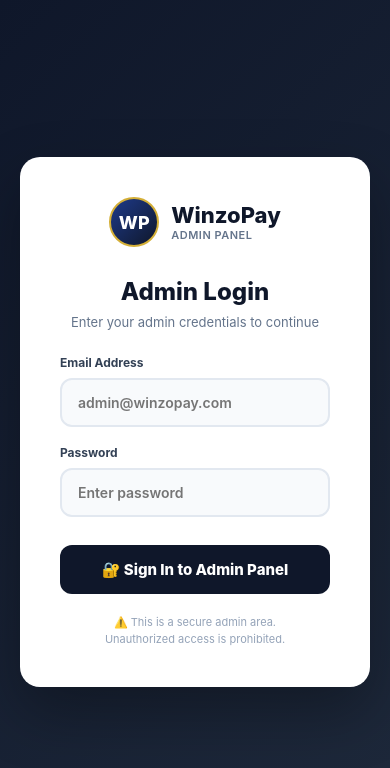
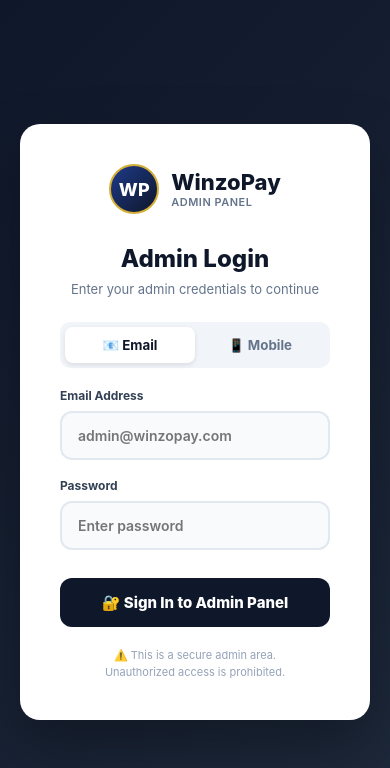
Before and after one commit to zoyakamran210204-cmyk/winzopay-admin, a React (Create React App) app: page / in a window 390 px wide. Shown: the top 768 px of the page. Built offline with nearby package versions, Linux system fonts and the light colour scheme.

Commit message:
feat: admin login toggle email/mobile

```diff
--- a/src/pages/AdminLoginPage.js
+++ b/src/pages/AdminLoginPage.js
@@ -8,7 +8,11 @@
     const navigate = useNavigate();
     const { login } = useAdminAuth();
 
+    // Naya state: Login method (Email ya Mobile)
+    const [loginMethod, setLoginMethod] = useState('email');
+
     const [email, setEmail] = useState('');
+    const [mobile, setMobile] = useState('');
     const [password, setPassword] = useState('');
     const [loading, setLoading] = useState(false);
     const [error, setError] = useState('');
@@ -19,7 +23,12 @@
         setLoading(true);
 
         try {
-            const res = await api.post('/auth/login', { email, password });
+            // Agar Email select hai to email bhejenge, warna mobile
+            const payload = loginMethod === 'email'
+                ? { email: email, password }
+                : { mobile: mobile, password };
+
+            const res = await api.post('/auth/login', payload);
 
             // Check if user is admin
             if (res.data.user.role !== 'Admin') {
@@ -53,9 +62,41 @@
                 <h1 className="adm-login-title">Admin Login</h1>
                 <p className="adm-login-sub">Enter your admin credentials to continue</p>
 
+                {/* 👈 NAYA: Email / Mobile Toggle Switch */}
+                <div style={{ display: 'flex', background: '#f1f5f9', padding: '5px', borderRadius: '10px', marginBottom: '20px' }}>
+                    <button
+                        type="button"
+                        onClick={() => { setLoginMethod('email'); setError(''); }}
+                        style={{
+                            flex: 1, padding: '10px', borderRadius: '8px', border: 'none', fontWeight: 700, cursor: 'pointer',
+                            background: loginMethod === 'email' ? 'white' : 'transparent',
+                            boxShadow: loginMethod === 'email' ? '0 2px 5px rgba(0,0,0,0.1)' : 'none',
+                            color: loginMethod === 'email' ? '#0f172a' : '#64748b',
+                            transition: 'all 0.2s'
+                        }}
+                    >
+                        📧 Email
+                    </button>
+                    <button
+                        type="button"
+                        onClick={() => { setLoginMethod('mobile'); setError(''); }}
+                        style={{
+                            flex: 1, padding: '10px', borderRadius: '8px', border: 'none', fontWeight: 700, cursor: 'pointer',
+                            background: loginMethod === 'mobile' ? 'white' : 'transparent',
+                            boxShadow: loginMethod === 'mobile' ? '0 2px 5px rgba(0,0,0,0.1)' : 'none',
+                            color: loginMethod === 'mobile' ? '#0f172a' : '#64748b',
+                            transition: 'all 0.2s'
+                        }}
+                    >
+                        📱 Mobile
+                    </button>
+                </div>
+
                 {error && <div className="adm-login-error">⚠️ {error}</div>}
 
                 <form onSubmit={handleLogin}>
+                    {/* Agar Email select hai to Email input dikhao */}
+                    {loginMethod === 'email' ? (
                         <div className="adm-login-group">
                             <label className="adm-login-label">Email Address</label>
                             <input
@@ -67,6 +108,20 @@
                                 required
                             />
                         </div>
+                    ) : (
+                        /* Agar Mobile select hai to Mobile input dikhao */
+                        <div className="adm-login-group">
+                            <label className="adm-login-label">Mobile Number</label>
+                            <input
+                                type="tel"
+                                className="adm-login-input"
+                                placeholder="e.g. 9876543210"
+                                value={mobile}
+                                onChange={(e) => setMobile(e.target.value)}
+                                required
+                            />
+                        </div>
+                    )}
 
                     <div className="adm-login-group">
                         <label className="adm-login-label">Password</label>
```
Lines whose indentation alone changed are shown as unchanged.
